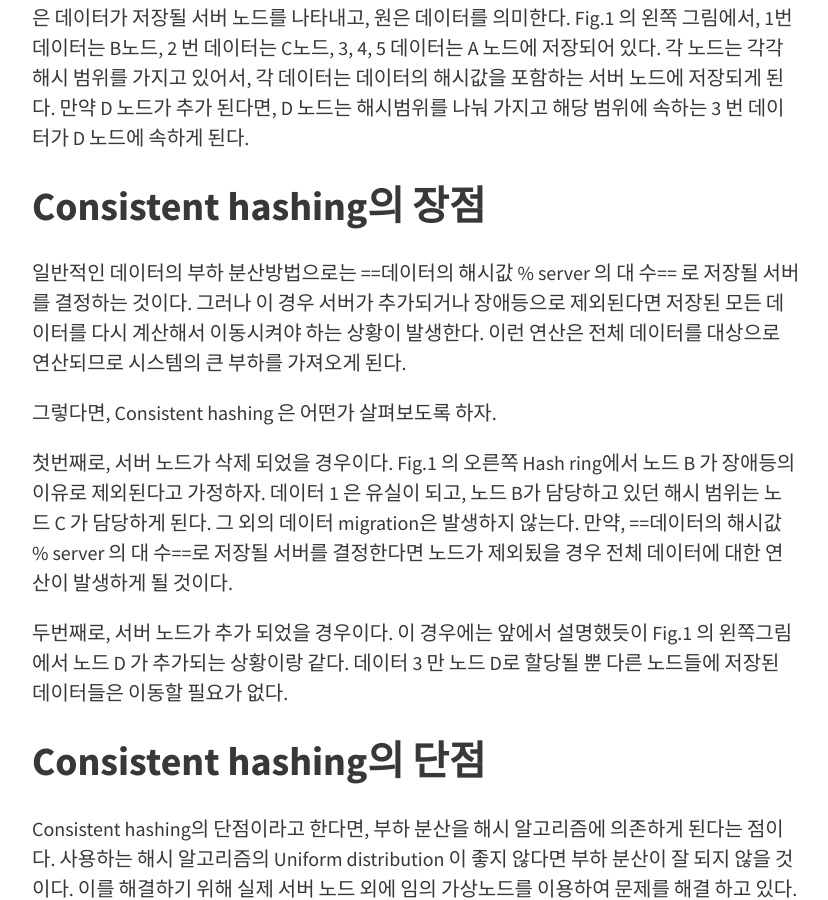
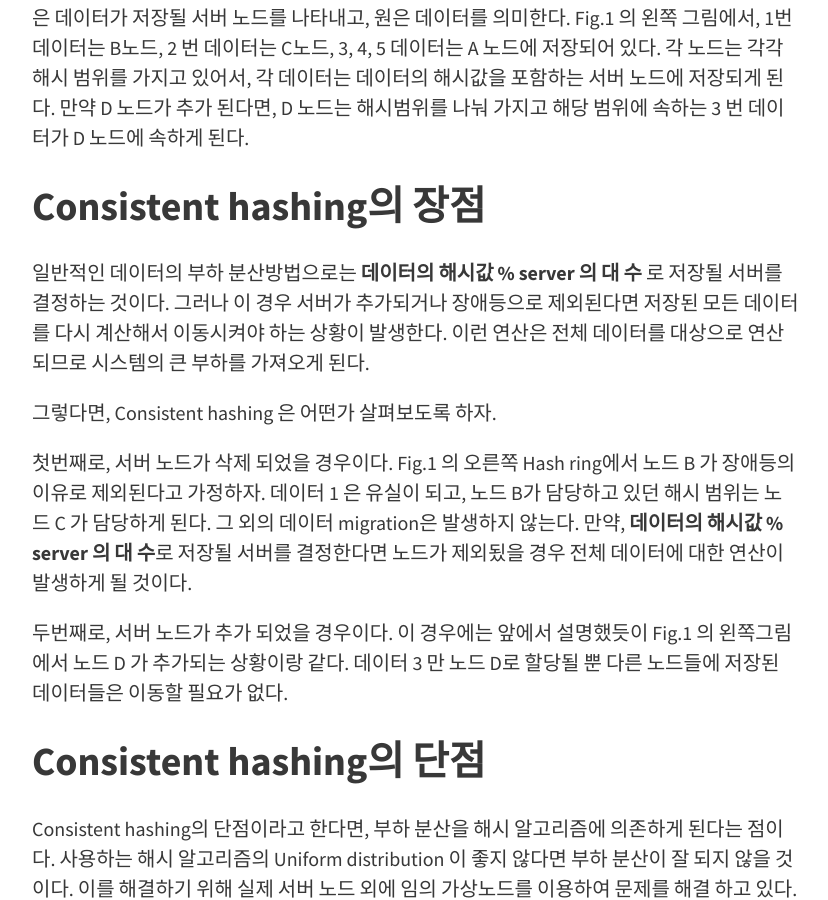
Before and after one commit to keonwookim/keonwookim.github.com, a Jekyll site: the page built from _posts/2015-03-16-20150315-first.md, in a window 1280 px wide and 900 px high, scrolled down 1377 px. Shown: the whole window, without its empty margins (224-1052 px from the left). Built offline with Jekyll 4.4.1, drawn with Linux system fonts in a browser that asks for light colours; nearby versions of some CDN libraries.

```diff
--- a/_posts/2015-03-16-20150315-first.md
+++ b/_posts/2015-03-16-20150315-first.md
@@ -18,11 +18,11 @@ Consistent hashing은 해싱 알고리즘을 이용한다. 기본적으로 Consi
 Fig.1 에서 볼수 있듯이 consistent hashing은 Hash ring구조로 되어있다. Hash ring 상의 사각형은 데이터가 저장될 서버 노드를 나타내고, 원은 데이터를 의미한다. Fig.1 의 왼쪽 그림에서, 1번 데이터는 B노드, 2 번 데이터는 C노드, 3, 4, 5 데이터는 A 노드에 저장되어 있다. 각 노드는 각각 해시 범위를 가지고 있어서, 각 데이터는 데이터의 해시값을 포함하는 서버 노드에 저장되게 된다. 만약 D 노드가 추가 된다면, D 노드는 해시범위를 나눠 가지고 해당 범위에 속하는 3 번 데이터가 D 노드에 속하게 된다.
 
 ## Consistent hashing의 장점
-일반적인 데이터의 부하 분산방법으로는 ==데이터의 해시값 % server 의 대 수== 로 저장될 서버를 결정하는 것이다. 그러나 이 경우 서버가 추가되거나 장애등으로 제외된다면 저장된 모든 데이터를 다시 계산해서 이동시켜야 하는 상황이 발생한다. 이런 연산은 전체 데이터를 대상으로 연산되므로 시스템의 큰 부하를 가져오게 된다.
+일반적인 데이터의 부하 분산방법으로는 **데이터의 해시값 % server 의 대 수** 로 저장될 서버를 결정하는 것이다. 그러나 이 경우 서버가 추가되거나 장애등으로 제외된다면 저장된 모든 데이터를 다시 계산해서 이동시켜야 하는 상황이 발생한다. 이런 연산은 전체 데이터를 대상으로 연산되므로 시스템의 큰 부하를 가져오게 된다.
 
 그렇다면, Consistent hashing 은 어떤가 살펴보도록 하자.
 
-첫번째로, 서버 노드가 삭제 되었을 경우이다. Fig.1 의 오른쪽 Hash ring에서 노드 B 가 장애등의 이유로 제외된다고 가정하자. 데이터 1 은 유실이 되고, 노드 B가 담당하고 있던 해시 범위는 노드 C 가 담당하게 된다. 그 외의 데이터 migration은 발생하지 않는다. 만약, ==데이터의 해시값 % server 의 대 수==로 저장될 서버를 결정한다면 노드가 제외됬을 경우 전체 데이터에 대한 연산이 발생하게 될 것이다.
+첫번째로, 서버 노드가 삭제 되었을 경우이다. Fig.1 의 오른쪽 Hash ring에서 노드 B 가 장애등의 이유로 제외된다고 가정하자. 데이터 1 은 유실이 되고, 노드 B가 담당하고 있던 해시 범위는 노드 C 가 담당하게 된다. 그 외의 데이터 migration은 발생하지 않는다. 만약, **데이터의 해시값 % server 의 대 수**로 저장될 서버를 결정한다면 노드가 제외됬을 경우 전체 데이터에 대한 연산이 발생하게 될 것이다.
 
 두번째로, 서버 노드가 추가 되었을 경우이다. 이 경우에는 앞에서 설명했듯이 Fig.1 의 왼쪽그림에서 노드 D 가 추가되는 상황이랑 같다. 데이터 3 만 노드 D로 할당될 뿐 다른 노드들에 저장된 데이터들은 이동할 필요가 없다.
 
```
